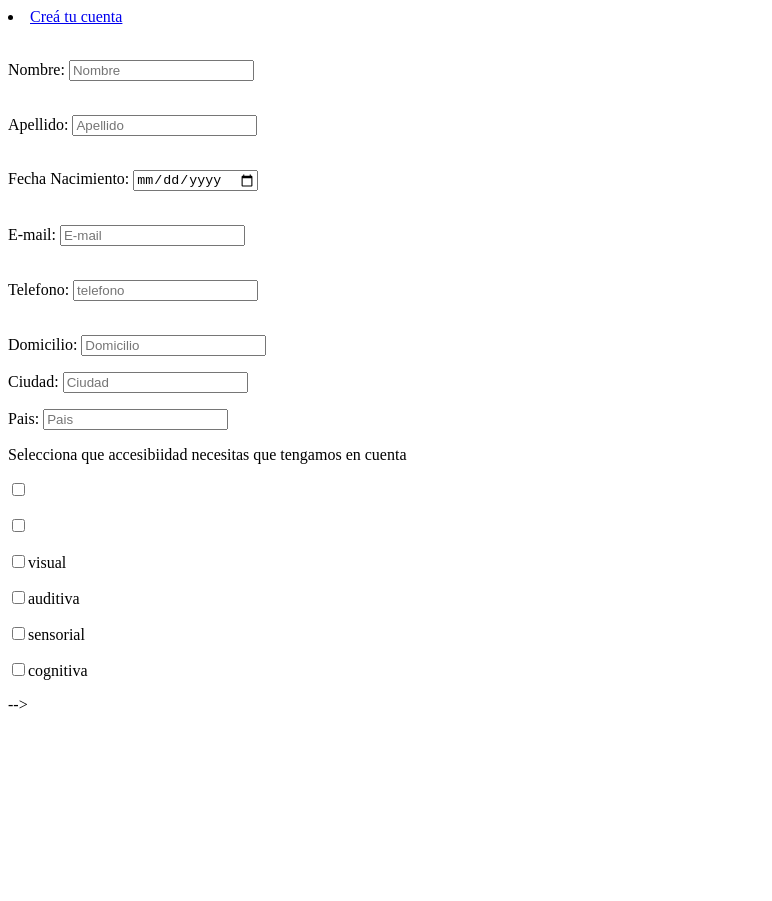
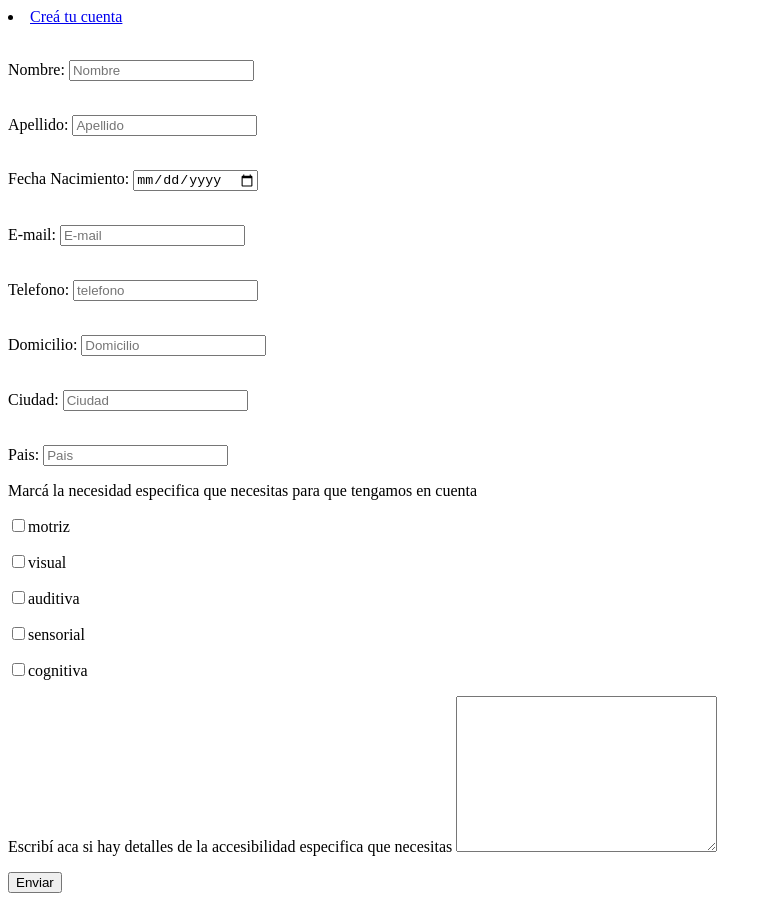
Before and after one commit to MarSiches/proyecto_integrador, a website: page views/register.html in a window 1280 px wide. Shown: the whole page, without its empty margins (0-772 px from the left). Before the commit the page ends 800 px from the top, so only its background shows below. Drawn offline with Linux system fonts and the light colour scheme.

Commit message:
register codigo

```diff
--- a/views/register.html
+++ b/views/register.html
@@ -8,11 +8,13 @@
                 <li><a href="/register">Creá tu cuenta <i class="far fa-id-card"></i></a></li>
 </head>
 <body>
-    <form action="/" method="post">
-        <p><br>
+
+        <form action="/" method="post" class="registro">
+            <div>
+            <p><br>
             <label for="nombre">Nombre:</label>
             <input type="text" name="nombre" id="nombre" placeholder="Nombre">
-        </p>
+            </p>
         <p><br>
             <label for="apellido">Apellido:</label>
             <input type="text" name="apellido" id="apellido" placeholder="Apellido">
@@ -36,26 +38,35 @@
             <input type="text" name="domicilio" id="domicilio" placeholder = "Domicilio" value: maxlength="100"
             >
         </p>
-        <p>
+        <p><br>
             <label for="ciudad">Ciudad:</label>
             <input type="text" name="ciudad" id="ciudad" value: maxlength="30"   placeholder = "Ciudad"
             >
         </p>
-        <p>
+        <p><br>
             <label for="pais">Pais:</label>
             <input type="text" name="pais" id="pais" placeholder = "Pais">
         </p>
-    <div>
-        <form action="/necEspecifica" method="get" ></form>
-        <label for="/necEspecifica">Selecciona que accesibiidad necesitas que tengamos en cuenta</label>
-        <p><input type="checkbox" name="necEspecifica" id="NE"> </p>
-        <p><input type="checkbox" name="necEspecifica" value="Moto"><motriz</p>
+        </div>
+        <div>
+        <label for="/necEspecifica">Marcá la necesidad especifica que necesitas
+                                    para que tengamos en cuenta</label>
+        <p><input type="checkbox" name="necEspecifica" value="Moto">motriz</p>
         <p><input type="checkbox" name="necEspecifica" value="Ver">visual</p>
         <p><input type="checkbox" name="necEspecifica" value="oir">auditiva</p>
         <p><input type="checkbox" name="necEspecifica" value="senso">sensorial</p>
         <p><input type="checkbox" name="necEspecifica" value="lect">cognitiva</p>
-        </select> -->
+
     </div>
+        <p>
+           <label for="accesibiidad">Escribí aca si hay detalles de la accesibilidad especifica que necesitas</label>
+        <textarea name="accesibiidad" id="accesibiidad" class="accesibiidad" cols="30" rows="10"></textarea>
+        </p>
+
+
+           <button type="submit" id="submit">Enviar</button>
+
+   </form>
 
 </body>
 </html>
```
